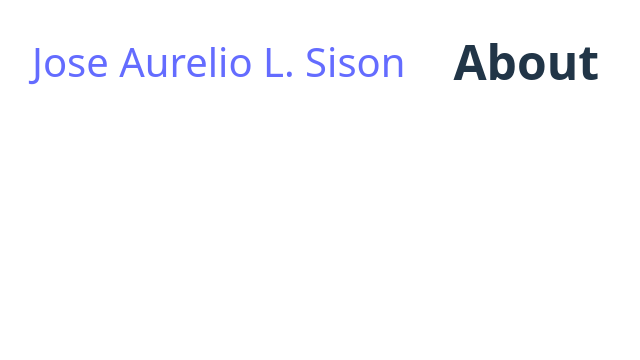
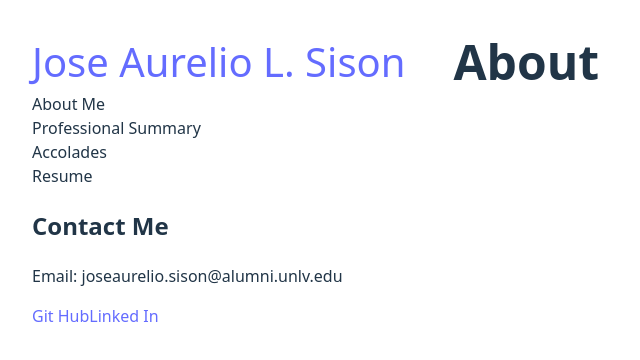
Before and after one commit to sisonj3/jose-sison-site, a React (Vite) app: page /about in a window 1280 px wide. Shown: the top 360 px of the page, without its empty margins (0-640 px from the left). Built offline with nearby package versions, Linux system fonts and the light colour scheme.

Commit message:
Created template plan

```diff
--- a/src/pages/about.jsx
+++ b/src/pages/about.jsx
@@ -12,8 +12,18 @@ export default function Home() {
             <NavBar />
 
             <main>
+                <div>About Me</div>
+                <div>Professional Summary</div>
+                <div>Accolades</div>
+                <div>Resume</div>
+            </main>
 
-            </main>
+            <footer>
+                <h2>Contact Me</h2>
+                <p>Email: joseaurelio.sison@alumni.unlv.edu</p>
+                <a href="">Git Hub</a>
+                <a href="">Linked In</a>
+            </footer>
         </>
     )
 }
--- a/src/pages/home.jsx
+++ b/src/pages/home.jsx
@@ -12,7 +12,10 @@ export default function Home() {
             <NavBar />
 
             <main>
-                <h2>Software Developer - Full Stack</h2>
+                <div>
+                    <h2>Software Developer - Full Stack</h2>
+                    <p>Professional Headline</p>
+                </div>
 
                 <div>
                     <h3>Projects</h3>
```
